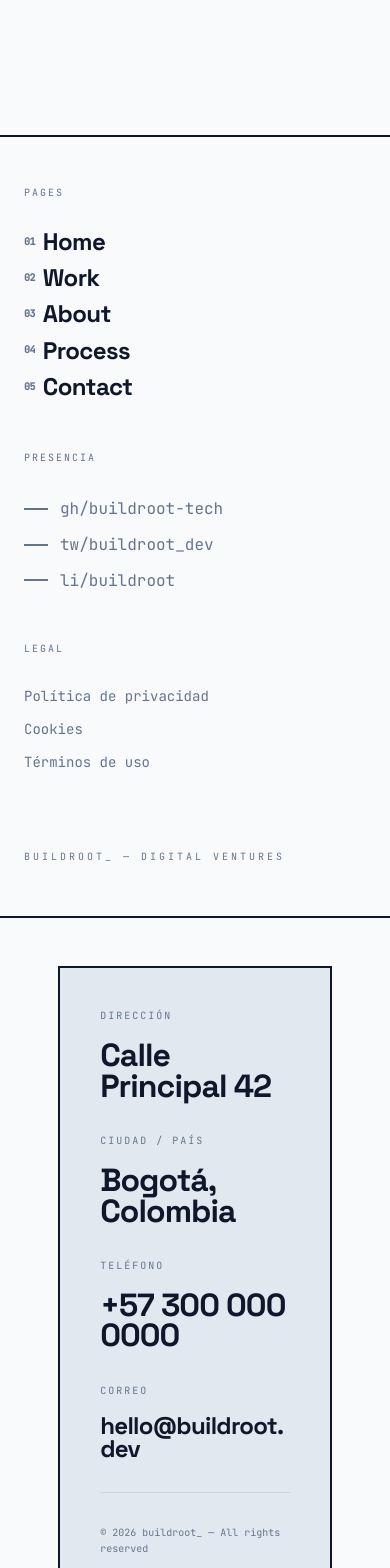
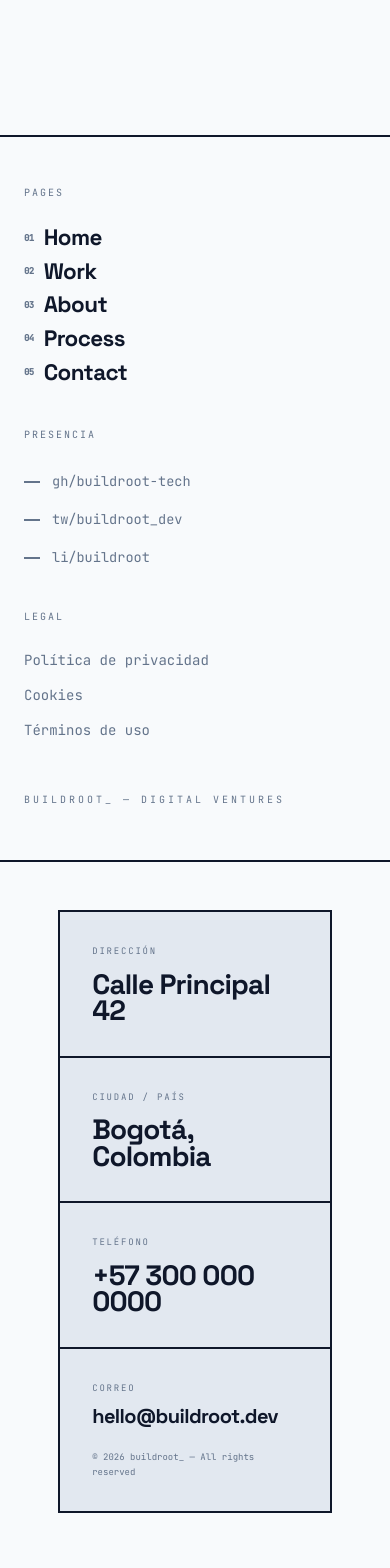
Before and after one commit to buildroot-tech/front-buildroot, a Next.js app: page / in a window 390 px wide. Shown: the part 6680-8248 px from the top of the page. Built offline with nearby package versions, Linux system fonts and the light colour scheme.

Commit message:
fix(layout): adjust footer height and header visibility
- Remove forced 80vh height from footer, relying on natural padding for size
- Add ID to footer and update Header intersection observer to track footers
- Refactor contact box grid with brutalist borders (divide-y/divide-x)

```diff
--- a/components/layout/Footer.tsx
+++ b/components/layout/Footer.tsx
@@ -26,11 +26,11 @@ const contactInfo = {
 };
 
 const fadeUp = {
-  hidden: { opacity: 0, y: 24 },
+  hidden: { opacity: 0, y: 20 },
   visible: (i: number) => ({
     opacity: 1,
     y: 0,
-    transition: { delay: i * 0.08, duration: 0.5, ease: "easeOut" as const },
+    transition: { delay: i * 0.07, duration: 0.45, ease: "easeOut" as const },
   }),
 };
 
@@ -39,24 +39,23 @@ export function Footer(): React.ReactElement {
 
   return (
     <footer
+      id="footer"
       className="border-t-2 border-[var(--border)] bg-[var(--bg-primary)]"
-      style={{ minHeight: "80vh" }}
       aria-label="Site footer"
     >
-      <div className="flex flex-col h-full" style={{ minHeight: "inherit" }}>
+      <div className="flex flex-col">
 
         {/* ── UPPER HALF ── */}
-        <div className="flex-1 border-b-2 border-[var(--border)] px-6 md:px-16 py-12 md:py-16">
-          <div className="mx-auto max-w-[1400px] h-full flex flex-col justify-between gap-16">
-
-            <div className="grid grid-cols-1 md:grid-cols-3 gap-12">
+        <div className="border-b-2 border-[var(--border)] px-6 md:px-16 py-12 md:py-14">
+          <div className="mx-auto max-w-[1400px]">
+            <div className="grid grid-cols-1 md:grid-cols-3 gap-10 md:gap-8">
 
               {/* Navigation */}
               <div>
-                <p className="font-mono text-[10px] uppercase tracking-[0.2em] text-[var(--text-muted)] mb-6">
+                <p className="font-mono text-[10px] uppercase tracking-[0.2em] text-[var(--text-muted)] mb-5">
                   Pages
                 </p>
-                <nav className="flex flex-col gap-1" aria-label="Footer navigation">
+                <nav className="flex flex-col gap-0.5" aria-label="Footer navigation">
                   {navLinks.map((link, i) => (
                     <motion.div
                       key={link.href}
@@ -69,13 +68,13 @@ export function Footer(): React.ReactElement {
                       <Link
                         href={link.href}
                         className={cn(
-                          "group inline-flex items-center gap-2",
-                          "font-display text-[clamp(1.5rem,2.5vw,2.25rem)] font-bold",
+                          "group inline-flex items-center gap-2.5",
+                          "font-display text-[clamp(1.4rem,2vw,2rem)] font-bold",
                           "leading-tight tracking-tight text-[var(--text-primary)]",
                           "transition-colors duration-150 hover:text-[var(--accent)]"
                         )}
                       >
-                        <span className="font-mono text-[10px] text-[var(--text-muted)] group-hover:text-[var(--accent)] transition-colors">
+                        <span className="font-mono text-[9px] text-[var(--text-muted)] group-hover:text-[var(--accent)] transition-colors tabular-nums">
                           0{i + 1}
                         </span>
                         {link.label}
@@ -87,10 +86,10 @@ export function Footer(): React.ReactElement {
 
               {/* Social */}
               <div>
-                <p className="font-mono text-[10px] uppercase tracking-[0.2em] text-[var(--text-muted)] mb-6">
+                <p className="font-mono text-[10px] uppercase tracking-[0.2em] text-[var(--text-muted)] mb-5">
                   Presencia
                 </p>
-                <div className="flex flex-col gap-1">
+                <div className="flex flex-col gap-2">
                   {socialLinks.map((link, i) => (
                     <motion.div
                       key={link.href}
@@ -106,17 +105,14 @@ export function Footer(): React.ReactElement {
                         rel="noopener noreferrer"
                         className={cn(
                           "group inline-flex items-center gap-3",
-                          "font-mono text-[clamp(1rem,1.5vw,1.5rem)]",
+                          "font-mono text-[clamp(0.85rem,1.2vw,1.1rem)]",
                           "text-[var(--text-muted)] transition-colors duration-150",
                           "hover:text-[var(--accent)]"
                         )}
                         aria-label={`Visita buildroot en ${link.label}`}
                       >
                         <span
-                          className={cn(
-                            "block w-6 h-[2px] bg-current transition-all duration-300",
-                            "group-hover:w-10"
-                          )}
+                          className="block h-[1.5px] bg-current transition-all duration-300 w-4 group-hover:w-8"
                           aria-hidden="true"
                         />
                         {link.label}
@@ -128,10 +124,10 @@ export function Footer(): React.ReactElement {
 
               {/* Legal / Cookies */}
               <div>
-                <p className="font-mono text-[10px] uppercase tracking-[0.2em] text-[var(--text-muted)] mb-6">
+                <p className="font-mono text-[10px] uppercase tracking-[0.2em] text-[var(--text-muted)] mb-5">
                   Legal
                 </p>
-                <div className="flex flex-col gap-1">
+                <div className="flex flex-col gap-1.5">
                   {[
                     { href: "/privacy", label: "Política de privacidad" },
                     { href: "/cookies", label: "Cookies" },
@@ -161,7 +157,7 @@ export function Footer(): React.ReactElement {
             </div>
 
             {/* Brand stamp */}
-            <div>
+            <div className="mt-10">
               <Link
                 href="/"
                 className="font-mono text-[10px] uppercase tracking-[0.3em] text-[var(--text-muted)] hover:text-[var(--accent)] transition-colors"
@@ -173,96 +169,69 @@ export function Footer(): React.ReactElement {
         </div>
 
         {/* ── LOWER HALF — Contact Info Box ── */}
-        <div className="flex-1 flex items-center justify-center px-6 md:px-16 py-12 md:py-16">
+        <div className="flex items-center justify-center px-6 md:px-16 py-12 md:py-14">
           <motion.div
-            initial={{ opacity: 0, y: 32 }}
+            initial={{ opacity: 0, y: 28 }}
             whileInView={{ opacity: 1, y: 0 }}
             viewport={{ once: true }}
-            transition={{ duration: 0.7, ease: [0.25, 0.1, 0.25, 1] }}
-            className={cn(
-              "border-2 border-[var(--border)]",
-              "bg-[var(--bg-secondary)]",
-              "p-10 md:p-16",
-              "grid grid-cols-1 md:grid-cols-2 gap-8 md:gap-0"
-            )}
-            style={{ width: "80%", minHeight: "50vh" }}
+            transition={{ duration: 0.65, ease: "easeOut" }}
+            className="border-2 border-[var(--border)] bg-[var(--bg-secondary)] w-[80%]"
             aria-label="Información de contacto"
           >
-            {/* Address + City */}
-            <div className="flex flex-col justify-between gap-8 md:border-r-2 md:border-[var(--border)] md:pr-16">
-              <div>
-                <p className="font-mono text-[10px] uppercase tracking-[0.2em] text-[var(--text-muted)] mb-4">
+            <div className="grid grid-cols-1 md:grid-cols-2 divide-y-2 md:divide-y-0 md:divide-x-2 divide-[var(--border)]">
+
+              {/* Left — Address + City */}
+              <div className="flex flex-col gap-0 divide-y-2 divide-[var(--border)]">
+                <div className="p-8 md:p-10">
+                  <p className="font-mono text-[9px] uppercase tracking-[0.2em] text-[var(--text-muted)] mb-3">
                     Dirección
                   </p>
-                <p
-                  className={cn(
-                    "headline text-[var(--text-primary)]",
-                    "text-[clamp(2rem,4vw,4.5rem)]",
-                    "leading-[0.95]"
-                  )}
-                >
+                  <p className="headline text-[var(--text-primary)] text-[clamp(1.75rem,3vw,3.5rem)] leading-[0.95]">
                     {contactInfo.address}
                   </p>
                 </div>
-              <div>
-                <p className="font-mono text-[10px] uppercase tracking-[0.2em] text-[var(--text-muted)] mb-4">
+                <div className="p-8 md:p-10">
+                  <p className="font-mono text-[9px] uppercase tracking-[0.2em] text-[var(--text-muted)] mb-3">
                     Ciudad / País
                   </p>
-                <p
-                  className={cn(
-                    "headline text-[var(--text-primary)]",
-                    "text-[clamp(2rem,4vw,4.5rem)]",
-                    "leading-[0.95]"
-                  )}
-                >
+                  <p className="headline text-[var(--text-primary)] text-[clamp(1.75rem,3vw,3.5rem)] leading-[0.95]">
                     {contactInfo.city}
                   </p>
                 </div>
               </div>
 
-            {/* Phone + Email */}
-            <div className="flex flex-col justify-between gap-8 md:pl-16">
-              <div>
-                <p className="font-mono text-[10px] uppercase tracking-[0.2em] text-[var(--text-muted)] mb-4">
+              {/* Right — Phone + Email */}
+              <div className="flex flex-col gap-0 divide-y-2 divide-[var(--border)]">
+                <div className="p-8 md:p-10">
+                  <p className="font-mono text-[9px] uppercase tracking-[0.2em] text-[var(--text-muted)] mb-3">
                     Teléfono
                   </p>
                   <a
                     href={`tel:${contactInfo.phone.replace(/\s/g, "")}`}
-                  className={cn(
-                    "headline text-[var(--text-primary)]",
-                    "text-[clamp(2rem,4vw,4.5rem)]",
-                    "leading-[0.95]",
-                    "transition-colors duration-150 hover:text-[var(--accent)]",
-                    "block"
-                  )}
+                    className="headline text-[var(--text-primary)] text-[clamp(1.75rem,3vw,3.5rem)] leading-[0.95] transition-colors duration-150 hover:text-[var(--accent)] block"
                     aria-label={`Llamar a ${contactInfo.phone}`}
                   >
                     {contactInfo.phone}
                   </a>
                 </div>
+                <div className="p-8 md:p-10 flex flex-col justify-between gap-6">
                   <div>
-                <p className="font-mono text-[10px] uppercase tracking-[0.2em] text-[var(--text-muted)] mb-4">
+                    <p className="font-mono text-[9px] uppercase tracking-[0.2em] text-[var(--text-muted)] mb-3">
                       Correo
                     </p>
                     <a
                       href={`mailto:${contactInfo.email}`}
-                  className={cn(
-                    "headline text-[var(--text-primary)]",
-                    "text-[clamp(1.5rem,3vw,3.5rem)]",
-                    "leading-[0.95]",
-                    "transition-colors duration-150 hover:text-[var(--accent)]",
-                    "block break-all"
-                  )}
+                      className="headline text-[var(--text-primary)] text-[clamp(1.25rem,2.2vw,2.75rem)] leading-[0.95] transition-colors duration-150 hover:text-[var(--accent)] block break-all"
                       aria-label={`Enviar correo a ${contactInfo.email}`}
                     >
                       {contactInfo.email}
                     </a>
                   </div>
-
-              {/* Copyright strip */}
-              <p className="font-mono text-[10px] text-[var(--text-muted)] mt-auto pt-8 border-t border-[var(--border-muted)]">
+                  <p className="font-mono text-[9px] text-[var(--text-muted)]">
                     © {year} buildroot_ — All rights reserved
                   </p>
+                </div>
+              </div>
             </div>
           </motion.div>
         </div>
--- a/components/layout/Header.tsx
+++ b/components/layout/Header.tsx
@@ -22,7 +22,7 @@ export function Header() {
     const HEADER_H = 80;
 
     const check = () => {
-      const sections = document.querySelectorAll<HTMLElement>("section[id]");
+      const sections = document.querySelectorAll<HTMLElement>("section[id], footer[id]");
       let found = false;
       for (const section of sections) {
         const rect = section.getBoundingClientRect();
```
Lines whose indentation alone changed are shown as unchanged.
